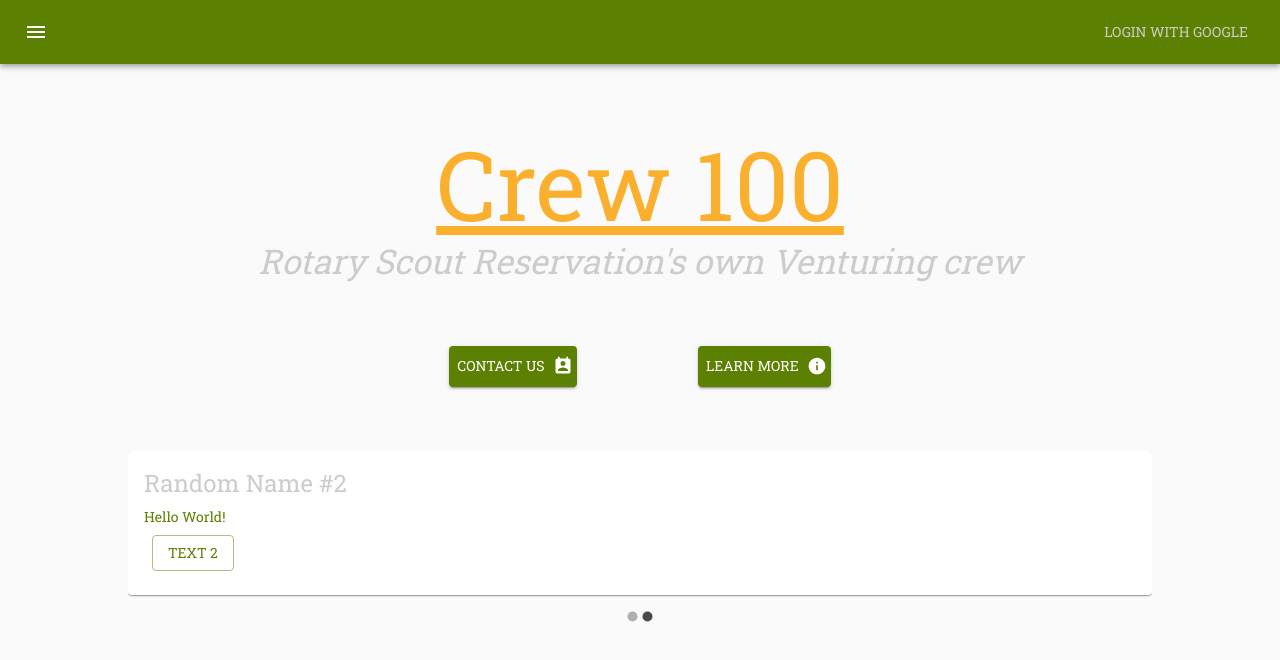
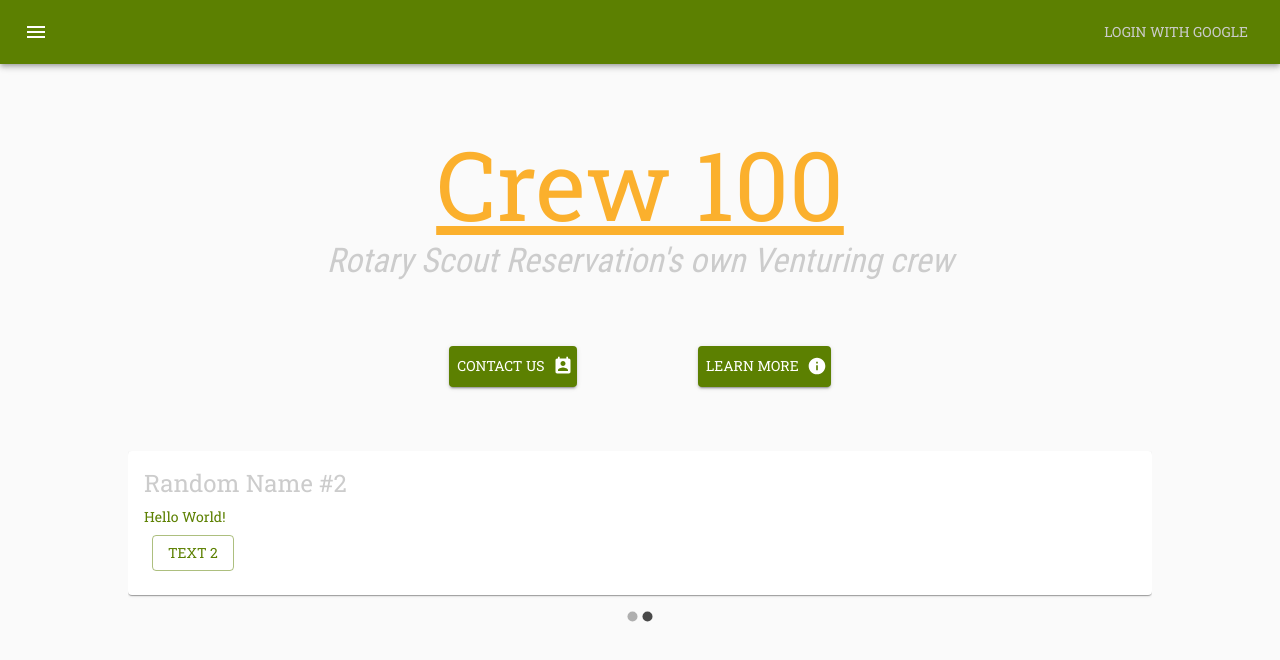
Before and after one commit to louismeunier/crew100, a Next.js app: page / in a window 1280 px wide. Shown: the top 660 px of the page. Built offline with nearby package versions, Linux system fonts and the light colour scheme; no server answers.

Commit message:
Update home page title font

```diff
--- a/components/Home/HomeMainBar.tsx
+++ b/components/Home/HomeMainBar.tsx
@@ -10,12 +10,14 @@
 		marginBottom: theme.spacing(8)
 	},
 	title: {
-        textDecoration: "underline"
+		textDecoration: "underline",
+		fontFamily: "Roboto Slab"
 	},
 	subtitle: {
-        fontStyle: "italic"
+		fontStyle: "italic",
+		fontFamily: "Roboto Condensed"
 	}
-}))
+}));
 
 export default function HomeMainBar() {
 	const classes = useStyles();
@@ -37,5 +39,5 @@
 				</Typography>
 			</Grid>
 		</Grid>
-    )
+	);
 }
```
Lines whose indentation alone changed are shown as unchanged.
